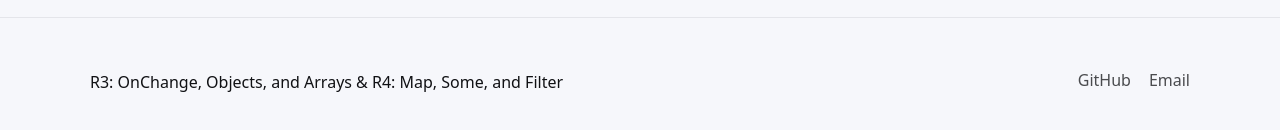
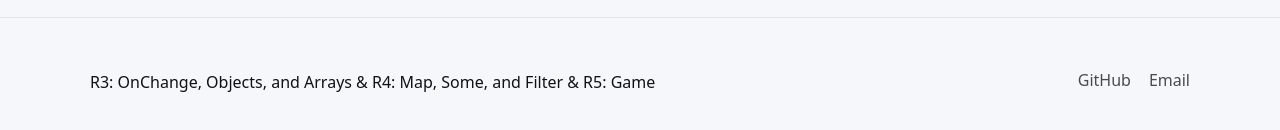
Before and after one commit to unsworthemily/portfolio-react, a React (Vite) app: page /portfolio in a window 1280 px wide. Shown: the part 1799-1929 px from the top of the page. Built offline with nearby package versions, Linux system fonts and the light colour scheme.

Commit message:
Fix navbar layout

```diff
--- a/src/components/Footer.jsx
+++ b/src/components/Footer.jsx
@@ -3,7 +3,7 @@ export default function Footer() {
   return (
     <footer className="footer" id="contact">
       <div className="container footer__inner">
-        <p className="footermuted">R3: OnChange, Objects, and Arrays & R4: Map, Some, and Filter</p>
+        <p className="footermuted">R3: OnChange, Objects, and Arrays & R4: Map, Some, and Filter & R5: Game</p>
         <div className="footer__links">
           <a href="https://github.com/unsworthemily" target="_blank" rel="noreferrer">GitHub</a>
           <a href="mailto:unsworth_emily@hotmail.com">Email</a>
```
Also changed, not shown: src/components/JokeGame.css (added), src/components/JokeGame.jsx (added), src/pages/Game.jsx (added).
